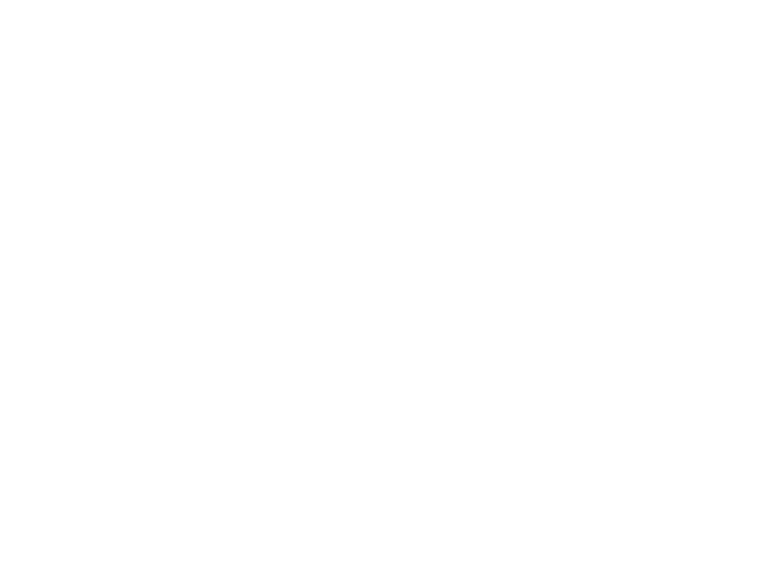
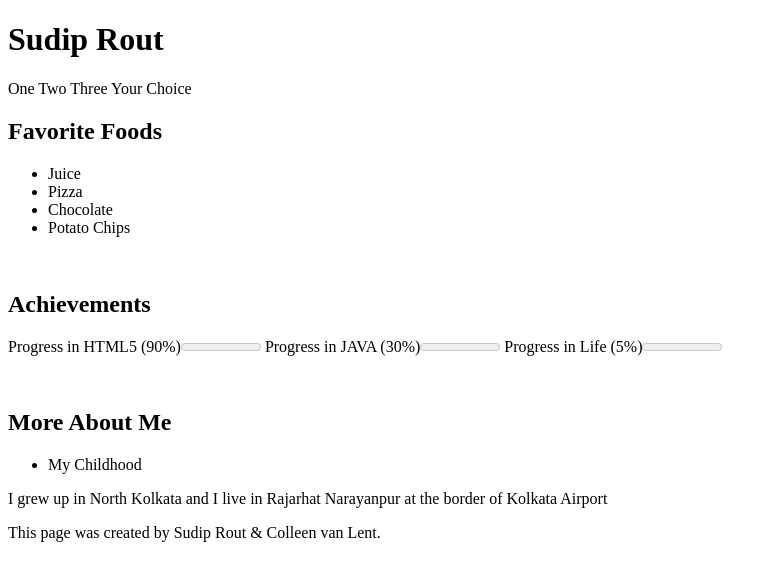
Before and after one commit to SudipRout/My-Webpages, a plain HTML site: page index.html in a window 1280 px wide. Shown: the whole page, without its empty margins (0-777 px from the left). Drawn offline with Linux system fonts and the light colour scheme.

Commit message:
Update index.html

```diff
--- a/index.html
+++ b/index.html
@@ -1,28 +1,44 @@
-<!-- <!DOCTYPE html>
+<!DOCTYPE html>
 <html>
 <head>
 	<meta charset="UTF-8" />
-	<title>My Third Page</title>
+	<title>About ME</title>
 </head>
-
+<header>
+	<h1>Sudip Rout</h1>
+</header>
 <body>
+	<nav>One Two Three Your Choice</nav>
 	<main>
-		<p>This is my MAIN CODE<p>
+		<p>
+			<h2>Favorite Foods</h2>
+			<ul>
+				<li>Juice</li>
+				<li>Pizza</li>
+				<li>Chocolate</li>
+				<li>Potato Chips</li>
+			</ul>
+		<p>
+		<br>
+		<p>
+			<h2>Achievements</h2>
+			Progress in HTML5 (90%)<meter 90></meter>
+			Progress in JAVA (30%)<meter 30></meter>
+			Progress in Life (5%)<meter 5></meter>
+		</p>
+		<br>
+		<p>
+			<h2>More About Me</h2>
+			<ul>
+				<li>My Childhood</li>
+			</ul>
+			I grew up in North Kolkata and I live in Rajarhat Narayanpur
+			at the border of Kolkata Airport
+		</p>
 	</main>
 
 	<footer>
-		<p>Think of a more interesting footer</p>
+		<p>This page was created by Sudip Rout & Colleen van Lent.<p>
 	</footer>
 </body>
-</html> -->
-
-<!DOCTYPE html>
-<html lang="en">
-<head>
-    <meta charset="UTF-8">
-    <title>Document</title>
-</head>
-<body>
-
-</body>
 </html>
```
